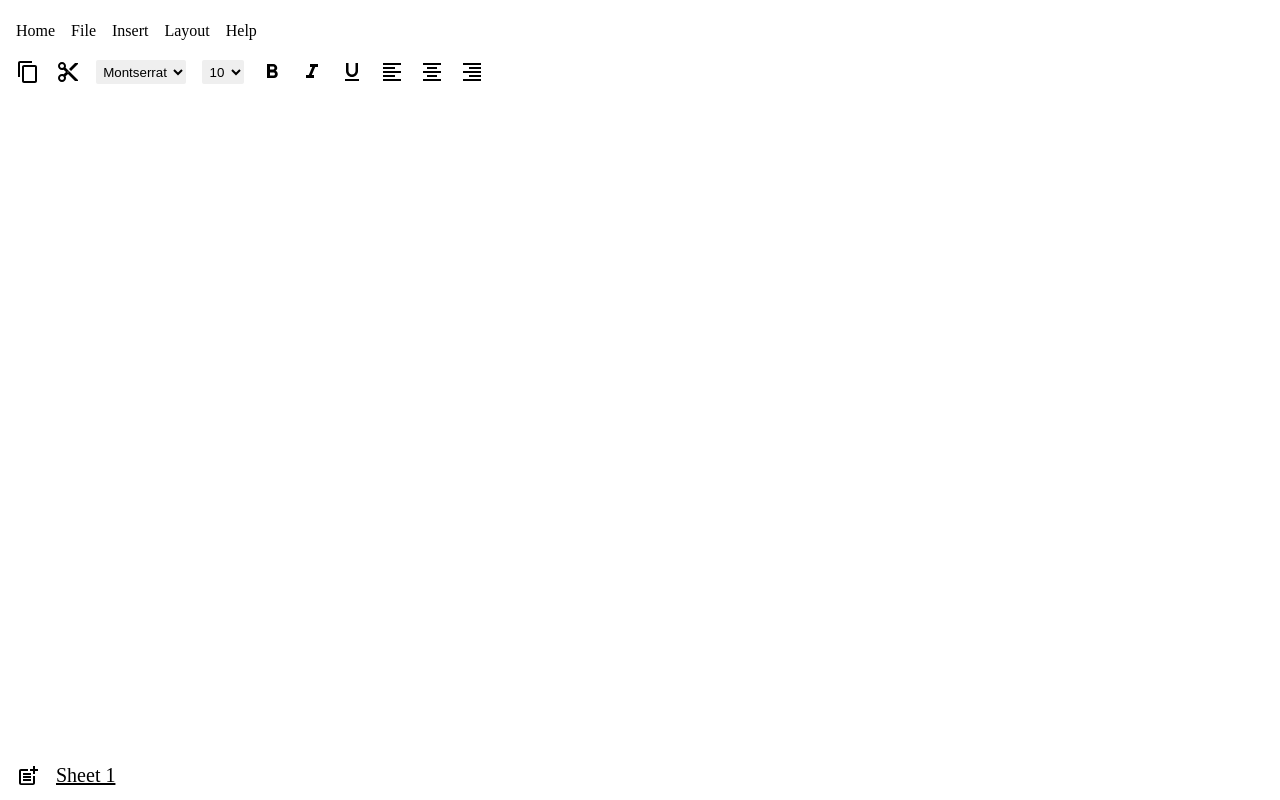
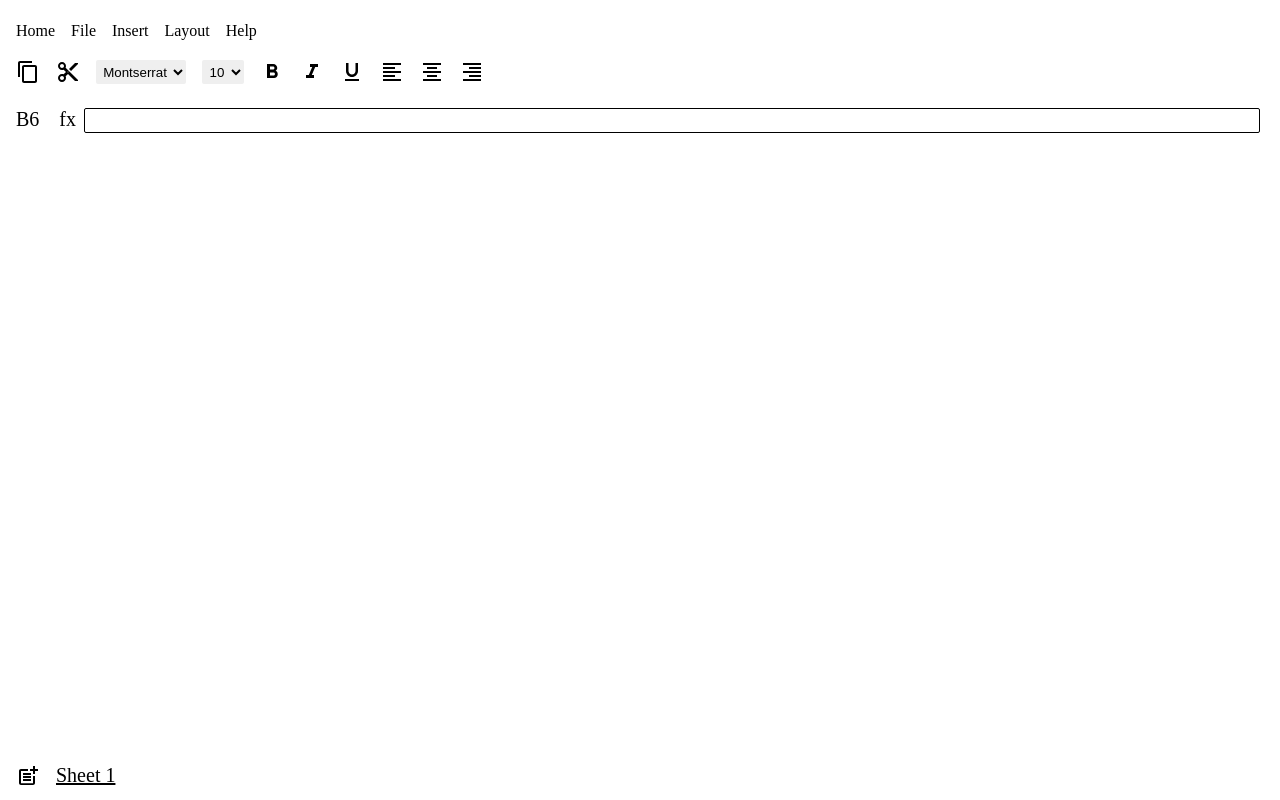
Before and after one commit to Prakhar-FF13/GoogleSheetClone, a React (Create React App) app: page / in a window 1280 px wide. Built offline with nearby package versions, Linux system fonts and the light colour scheme.

Commit message:
Added Formula Bar

```diff
--- a/src/FormulaActions/FormulaActions.css
+++ b/src/FormulaActions/FormulaActions.css
@@ -1,3 +1,33 @@
 .formula-container {
+  display: flex;
+  padding: 8px;
+  align-items: center;
   height: 3rem;
 }
+
+.formula-items {
+  margin: 0 8px;
+  cursor: pointer;
+  display: inline-block;
+  height: 24px;
+  font-size: 20px;
+}
+
+.formula-group {
+  flex: 1;
+  display: flex;
+  align-items: flex-start;
+}
+
+.fx {
+  margin: 0 4px;
+  font-size: inherit;
+}
+
+.formula-input {
+  margin: 0 4px;
+  border: 1px solid black;
+  border-radius: 2px;
+  flex: 1;
+  font-size: inherit;
+}
--- a/src/FormulaActions/index.js
+++ b/src/FormulaActions/index.js
@@ -1,5 +1,13 @@
 import "./FormulaActions.css";
 
 export default function FormulaActions() {
-  return <div className="formula-container"></div>;
+  return (
+    <div className="formula-container">
+      <div className="formula-items formula-active-cell">B6</div>
+      <div className="formula-items formula-group">
+        <span className="fx">fx</span>
+        <input className="formula-input"></input>
+      </div>
+    </div>
+  );
 }
```
